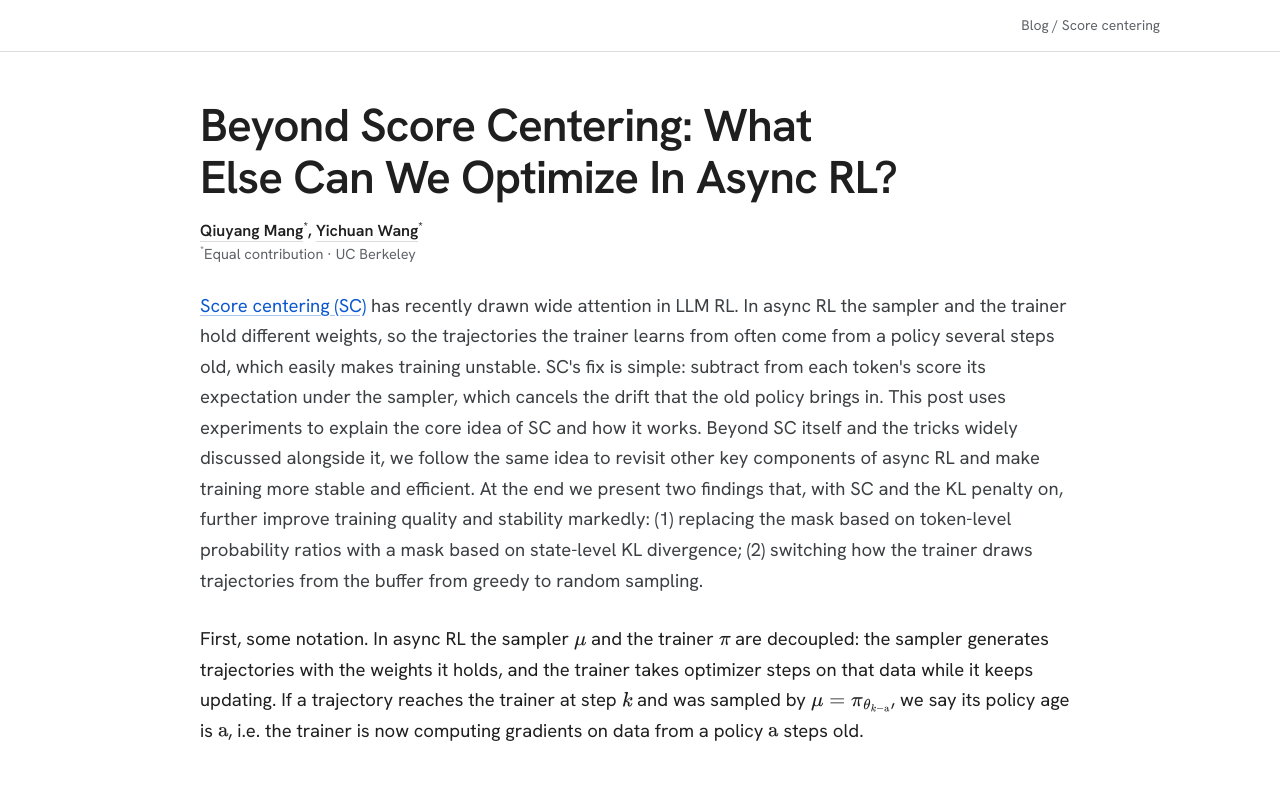
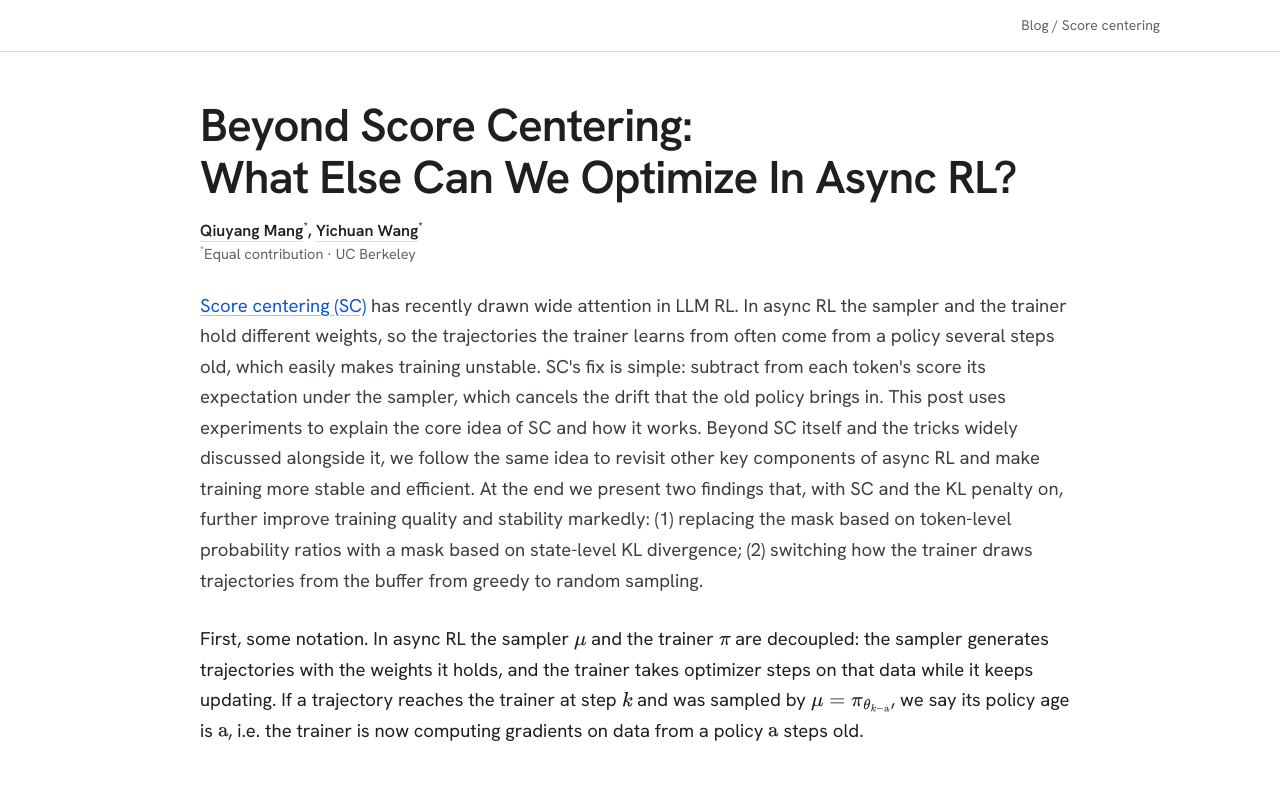
Before and after one commit to Sky-PostTrain/sky-posttrain.github.io, a plain HTML site: page score-centering-async-rl/index.html in a window 1280 px wide. Shown: the top 800 px of the page. Drawn offline with nearby package versions, Linux system fonts and the light colour scheme.

Commit message:
Break the title after the colon
Co-Authored-By: Claude Opus 5.5 <noreply@anthropic.com>
Claude-Session: https://claude.ai/code/session_01UJTgUPp4yKcNoBZp5RdAu3

```diff
--- a/score-centering-async-rl/index.html
+++ b/score-centering-async-rl/index.html
@@ -100,7 +100,7 @@
 
 <article class="wrap">
   <div class="col">
-    <h1><span>Beyond Score Centering: What Else Can We Optimize In Async RL?</span></h1>
+    <h1><span>Beyond Score Centering:<br>What Else Can We Optimize In Async RL?</span></h1>
     <p class="byline"><span class="authors"><a href="https://joyemang33.github.io">Qiuyang Mang</a><sup>*</sup>, <a href="https://yichuan-w.github.io">Yichuan Wang</a><sup>*</sup></span><span class="aff"><sup>*</sup>Equal contribution · UC Berkeley</span></p>
     <div class="dek"><div><a href="https://arxiv.org/abs/2609.20807">Score centering (SC)</a> has recently drawn wide attention in LLM RL. In async RL the sampler and the trainer hold different weights, so the trajectories the trainer learns from often come from a policy several steps old, which easily makes training unstable. SC's fix is simple: subtract from each token's score its expectation under the sampler, which cancels the drift that the old policy brings in. This post uses experiments to explain the core idea of SC and how it works. Beyond SC itself and the tricks widely discussed alongside it, we follow the same idea to revisit other key components of async RL and make training more stable and efficient. At the end we present two findings that, with SC and the KL penalty on, further improve training quality and stability markedly: (1) replacing the mask based on token-level probability ratios with a mask based on state-level KL divergence; (2) switching how the trainer draws trajectories from the buffer from greedy to random sampling.</div></div>
     <div><p>First, some notation. In async RL the sampler \(\mu\) and the trainer \(\pi\) are decoupled: the sampler generates trajectories with the weights it holds, and the trainer takes optimizer steps on that data while it keeps updating. If a trajectory reaches the trainer at step \(k\) and was sampled by \(\mu = \pi_{\theta_{k-\mathrm{a}}}\), we say its policy age is \(\mathrm{a}\), i.e. the trainer is now computing gradients on data from a policy \(\mathrm{a}\) steps old.</p></div>
```
